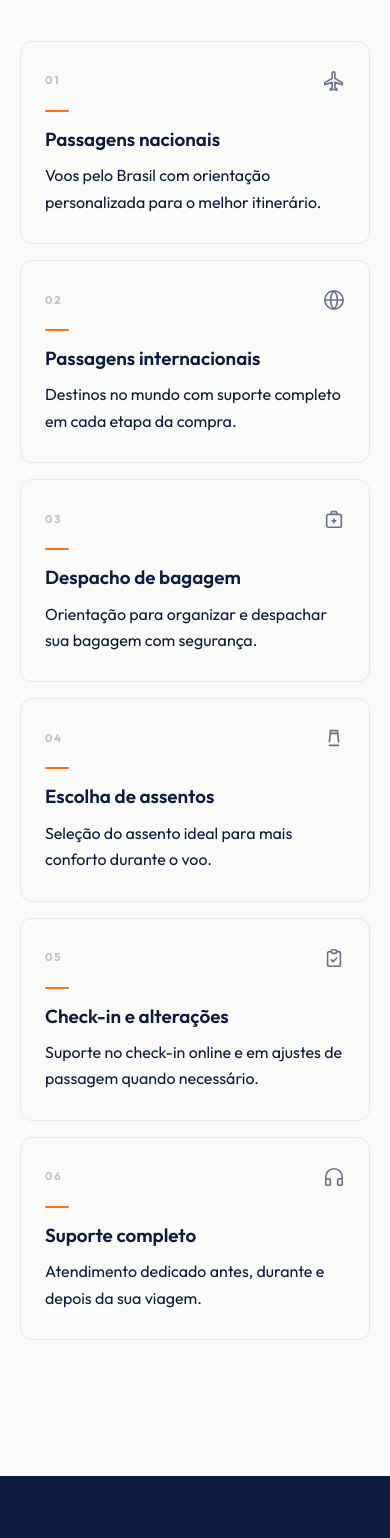
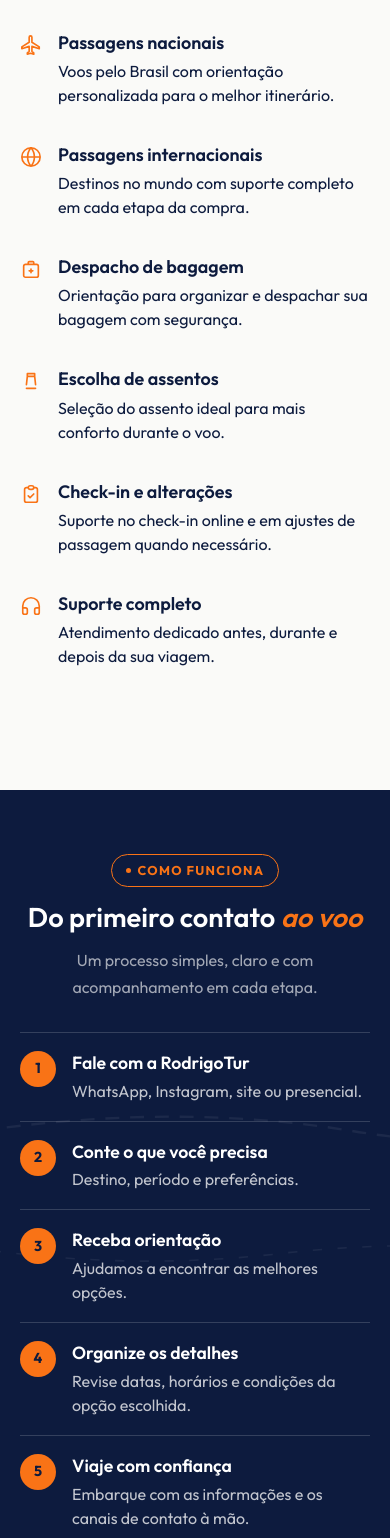
Before and after one commit to Paulo-SergioAlves/catalogo-rodrigotur, a React (Vite) app: page / in a window 390 px wide. Shown: the part 5300-6838 px from the top of the page. Built offline with nearby package versions, Linux system fonts and the light colour scheme; the HTML template or start-up script is replaced by a standard one.

Commit message:
feat: simplificar serviços e etapas no celular

```diff
--- a/src/App.tsx
+++ b/src/App.tsx
@@ -857,7 +857,7 @@
       <div style={{ maxWidth: 1200, margin: "0 auto", padding: "0 20px" }}>
 
         {/* Header */}
-        <Reveal style={{ marginBottom: 56 }}>
+        <Reveal style={{ marginBottom: isMobile ? 28 : 56 }}>
           <div>
             <SectionLabel>Serviços</SectionLabel>
             <SectionHeading>
@@ -867,12 +867,27 @@
           </div>
         </Reveal>
 
-        {/* 6 service items — editorial grid: 1col mobile / 2col tablet / 3col desktop */}
+        {isMobile ? (
+          <Reveal delay={80} style={{ marginBottom: 40 }}>
+            <ul style={{ margin: 0, padding: 0, listStyle: "none", borderTop: `1px solid ${BORDER}` }}>
+              {services.map(({ Icon, title, desc }) => (
+                <li key={title} style={{ display: "flex", alignItems: "flex-start", gap: 16, padding: "18px 0", borderBottom: `1px solid ${BORDER}` }}>
+                  <span aria-hidden="true" style={{ color: ORANGE, display: "flex", flexShrink: 0, marginTop: 3 }}><Icon /></span>
+                  <div style={{ minWidth: 0 }}>
+                    <h3 style={{ fontFamily: DISPLAY_FONT, color: NAVY, fontSize: "1.12rem", fontWeight: 600, lineHeight: 1.35, marginBottom: 4 }}>{title}</h3>
+                    <p style={{ color: MUTED, fontSize: "1rem", lineHeight: 1.5, margin: 0 }}>{desc}</p>
+                  </div>
+                </li>
+              ))}
+            </ul>
+          </Reveal>
+        ) : (
           <Reveal delay={80} className="svc-grid" style={{ marginBottom: 72 }}>
             {services.map((s, i) => (
               <ServiceItem key={s.title} {...s} index={i} isDesktop={isDesktop} />
             ))}
           </Reveal>
+        )}
 
       </div>
     </section>
@@ -955,11 +970,26 @@
     <section id="como-funciona" style={{ background: NAVY, position: "relative", overflow: "hidden", padding: isMobile ? "64px 0" : "96px 0" }}>
       <FlightPath />
       <div style={{ position: "relative", maxWidth: 1200, margin: "0 auto", padding: "0 20px" }}>
-        <Reveal style={{ textAlign: "center", marginBottom: 48 }}>
+        <Reveal style={{ textAlign: "center", marginBottom: isMobile ? 32 : 48 }}>
           <SectionLabel>Como funciona</SectionLabel>
           <SectionHeading light>Do primeiro contato <em style={{ color: ORANGE, fontStyle: "italic" }}>ao voo</em></SectionHeading>
           <p style={{ color: "rgba(255,255,255,0.62)", fontSize: "1rem", lineHeight: 1.65, marginTop: 14 }}>Um processo simples, claro e com acompanhamento em cada etapa.</p>
         </Reveal>
+        {isMobile ? (
+          <Reveal delay={120}>
+            <ol style={{ margin: 0, padding: 0, listStyle: "none", borderTop: "1px solid rgba(255,255,255,0.16)" }}>
+              {steps.map(({ title, desc }, i) => (
+                <li key={title} style={{ display: "flex", alignItems: "flex-start", gap: 16, padding: "18px 0", borderBottom: "1px solid rgba(255,255,255,0.16)" }}>
+                  <span style={{ width: 36, height: 36, flexShrink: 0, borderRadius: "50%", background: ORANGE, color: NAVY, display: "flex", alignItems: "center", justifyContent: "center", fontSize: "0.9rem", fontWeight: 700 }}>{i + 1}</span>
+                  <div style={{ minWidth: 0 }}>
+                    <h4 style={{ fontFamily: DISPLAY_FONT, color: "white", fontSize: "1.1rem", fontWeight: 600, lineHeight: 1.35, marginBottom: 4 }}>{title}</h4>
+                    <p style={{ color: "rgba(255,255,255,0.75)", fontSize: "1rem", lineHeight: 1.5, margin: 0 }}>{desc}</p>
+                  </div>
+                </li>
+              ))}
+            </ol>
+          </Reveal>
+        ) : (
           <Reveal delay={120} style={{ display: "grid", gridTemplateColumns: "repeat(5,1fr)", gap: 14 }} className="grid-2col-sm grid-1col-xs">
             {steps.map(({ Icon, title, desc }, i) => (
               <div key={title} style={{ textAlign: "center" }}>
@@ -974,6 +1004,7 @@
               </div>
             ))}
           </Reveal>
+        )}
 
         <SectionCTA label="Começar meu atendimento" href={CONTENT.whatsapp.links.process} />
       </div>
```
Lines whose indentation alone changed are shown as unchanged.
